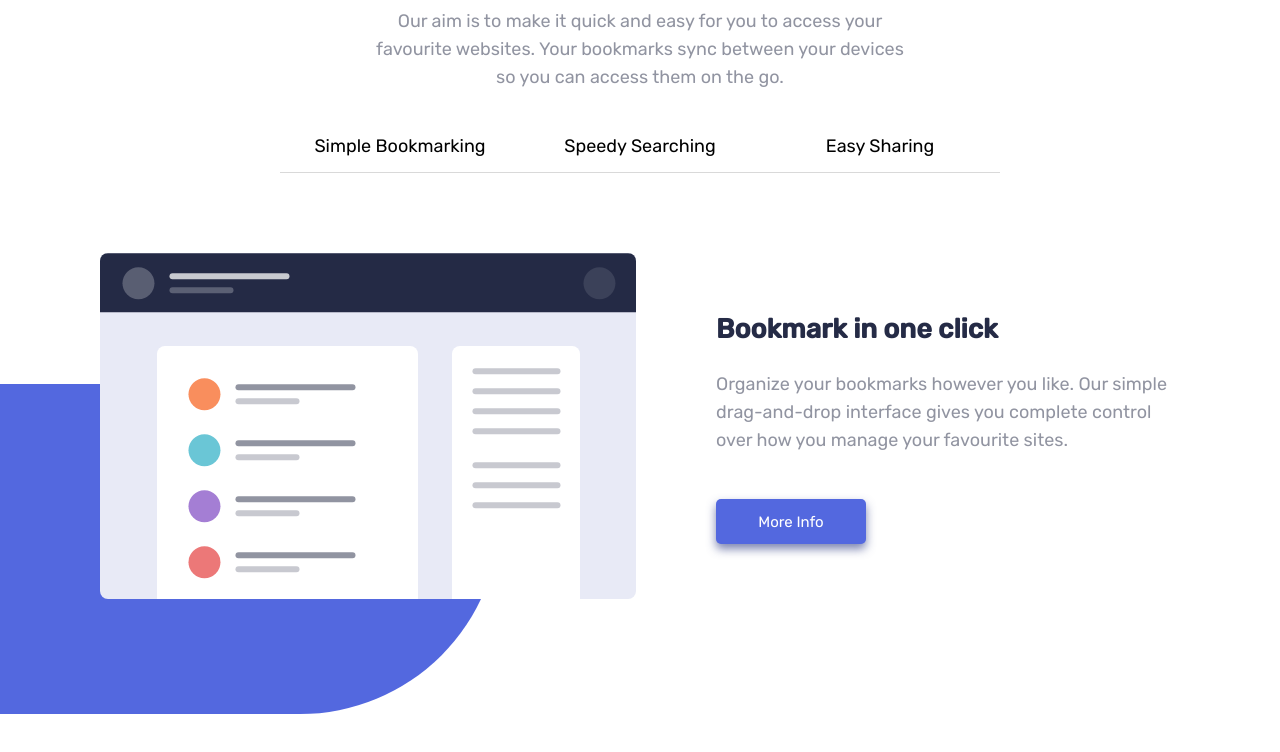
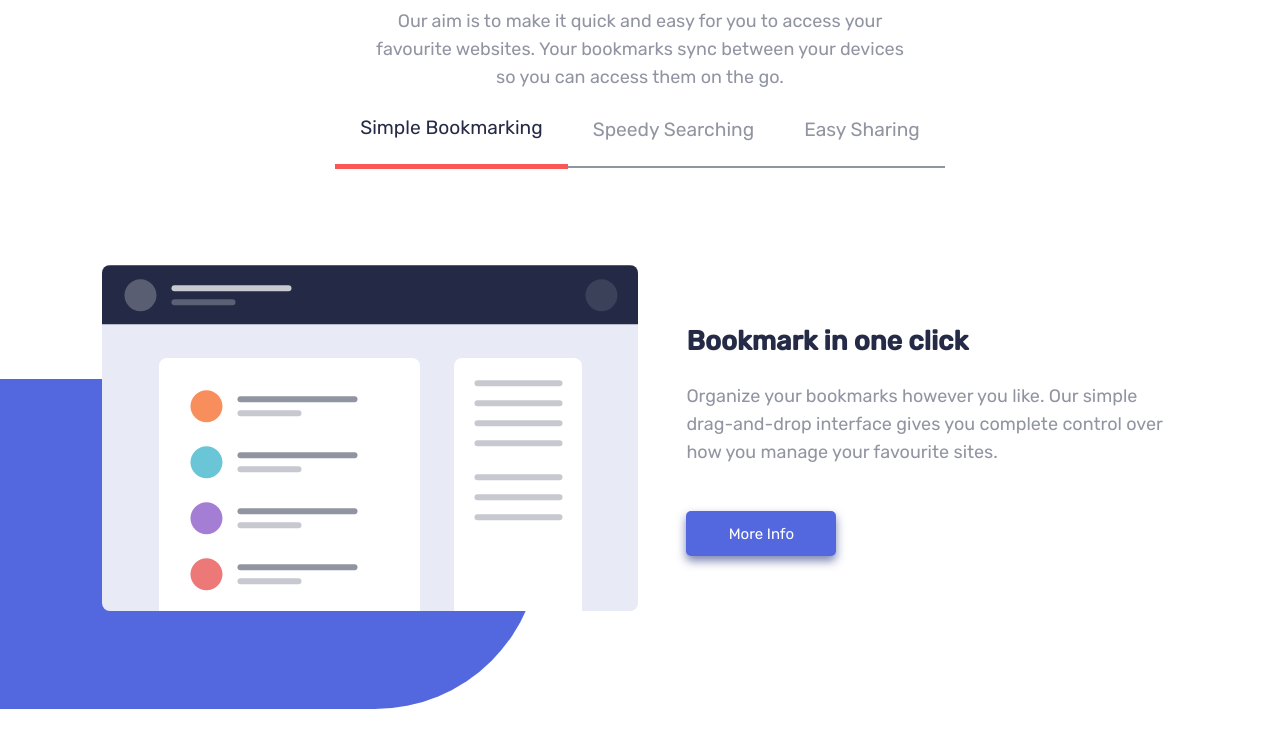
Before and after one commit to Dev-Lyh/Bookmark, a plain HTML site: page index.html in a window 1280 px wide. Shown: the part 716-1468 px from the top of the page. Before the commit the page ends 1430 px from the top, so only its background shows below. Drawn offline with Linux system fonts and the light colour scheme.

Commit message:
commit 15:04 PM (NB)

```diff
--- a/index.html
+++ b/index.html
@@ -54,63 +54,49 @@
                 </div>
             </div>
         </div>
-        <div class="geral-feat-carr">
-            <div class="flex-carrousel">
-                <label for="checkbtnOne" class="label-1 label">Simple Bookmarking</label>
-                <label for="checkbtnTwo" class="label-2 label">Speedy Searching</label>
-                <label for="checkbtnThree" class="label-3 label">Easy Sharing</label>
+        <div class="feature-tab">
+            <input type="radio" name="tabs" id="bookmarking" value="bookmarking" class="radio" checked>
+            <label for="bookmarking" class="label-tab">Simple Bookmarking</label>
+            <div class="c-tab1 c-tab">
+                <div class="img-tab1">
+                    <img src="./images/illustration-features-tab-1.svg" alt="tab feature">
+                </div>
+                <div class="t-tab1 t-tab">
+                    <h2>Bookmark in one click</h2>
+                    <p>
+                        Organize your bookmarks however you like. Our simple drag-and-drop interface gives you complete control over how you manage your favourite sites.
+                    </p>
+                    <button class="btn-heroB">More Info</button>
+                </div>
+            </div>
+        <input type="radio" name="tabs" id="searching" value="searching" class="radio">
+        <label for="searching" class="label-tab">Speedy Searching</label>
+        <div class="c-tab2 c-tab">
+            <div class="img-tab2">
+                <img src="./images/illustration-features-tab-2.svg" alt="tab feature">
+            </div>
+            <div class="t-tab2 t-tab">
+                <h2>Intelligent search</h2>
+                <p>
+                    Our powerful search feature will help you find saved sites in no time at all. No need to trawl through all of your bookmarks.
+                </p>
             </div>
         </div>
-        <input type="radio" id="checkbtnOne" value="checkbtnOne" name="tabs" checked>
-        <div class="carrousel-feat1" id="carrousel-feat1">
-            <div class="img-car">
-                <img src="./images/illustration-features-tab-1.svg" alt="" class="img-carr-1">
+        <input type="radio" name="tabs" id="sharing" value="sharing" class="radio">
+        <label for="sharing" class="label-tab">Easy Sharing</label>
+        <div class="c-tab3 c-tab">
+            <div class="img-tab3">
+                <img src="./images/illustration-features-tab-3.svg" alt="tab feature">
             </div>
-            <div class="text-feat">
+            <div class="t-tab3 t-tab">
                 <h2>Bookmark in one click</h2>
                 <p>
-                    Organize your bookmarks however you like. Our simple drag-and-drop interface
-                    gives you complete control over how you manage your favourite sites.
+                    Organize your bookmarks however you like. Our simple drag-and-drop interface gives you complete control over how you manage your favourite sites.
                 </p>
-                <button class="btn-heroB">More Info</button>
             </div>
         </div>
-        <input type="radio" id="checkbtnTwo" value="checkbtnTwo" name="tabs">
-        <div class="carrousel-feat2">
-            <div class="img-car">
-                <img src="./images/illustration-features-tab-2.svg" alt="" class="img-carr-1">
-            </div>
-            <div class="text-feat">
-                <h2>Bookmark in one click</h2>
-                <p>
-                    Organize your bookmarks however you like. Our simple drag-and-drop interface
-                    gives you complete control over how you manage your favourite sites.
-                </p>
-                <button class="btn-heroB">More Info</button>
-            </div>
-        </div>
-        <input type="radio" id="checkbtnThree" value="checkbtnThree" name="tabs">
-        <div class="carrousel-feat3">
-            <div class="img-car">
-                <img src="./images/illustration-features-tab-3.svg" alt="" class="img-carr-1">
-            </div>
-            <div class="text-feat">
-                <h2>Bookmark in one click</h2>
-                <p>
-                    Organize your bookmarks however you like. Our simple drag-and-drop interface
-                    gives you complete control over how you manage your favourite sites.
-                </p>
-                <button class="btn-heroB">More Info</button>
-            </div>
         </div>
     </nav>
-    <!--
-        <div class="sla">
-        <label for="checktext">Clique aqui</label>
-        <input type="checkbox" id="checktext">
-        <textarea id="textarea" cols="30" rows="10"></textarea>
-        </div>
-    -->
     <script src="main.js"></script>
 </body>
 </html>
--- a/main.css
+++ b/main.css
@@ -16,3 +16,12 @@
 body{
     font-size: 18px;
 }
+button{
+    width: 150px;
+    height: 45px;
+    border: none;
+    border-radius: 5px;
+    font-size: 15px;
+    cursor: pointer;
+    margin-top: 20px;
+}
--- a/style.css
+++ b/style.css
@@ -86,15 +86,6 @@ ul{
     margin-bottom: 25px;
     color: var(--GrayBlue);
 }
-.text-hero button{
-    width: 150px;
-    height: 45px;
-    border: none;
-    border-radius: 5px;
-    font-size: 15px;
-    cursor: pointer;
-    margin-top: 20px;
-}
 .btn-heroB{
     background-color: var(--SoftBlue);
     color: var(--White);
@@ -125,6 +116,7 @@ ul{
     color: var(--GrayBlue);
     border: 3px solid var(--GrayBlue);
 }
+/*!FEATURE PART*/
 .flex-text-feat{
     display: flex;
     justify-content: center;
@@ -143,95 +135,69 @@ ul{
     line-height: 28px;
     color: var(--GrayBlue);
 }
-.geral-feat-carr{
+/*?CARROUSEL*/
+.feature-tab::before {
+    content: '';
+    z-index: -1;
+    position: absolute;
+    left: 0;
+    top: 18rem;
+    border-bottom-right-radius: 250px;
+    border-top-right-radius: 250px;
+    width: 540px;
+    height: 330px;
+    background-color: var(--SoftBlue);
+}
+.feature-tab {
     display: flex;
+    align-items: center;
     justify-content: center;
-    align-items: center;
+    flex-wrap: wrap;
+    width: auto;
+    position: relative;
+    margin-bottom: 8rem;
 }
-.flex-carrousel{
+.feature-tab label {
+    padding: 25px;
+    border-bottom: 2px solid var(--GrayBlue);
+    cursor: pointer;
+    font-size: 1.2rem;
+    color: var(--GrayBlue);
+    margin-bottom: 3rem;
+}
+input[type="radio"]{
+    display: none;
+}
+.label-tab {
+    text-align: center;
     display: flex;
-    justify-content: center;
-    align-items: center;
-    height: 82px;
-    width: 720px;
-    border-bottom: 1px solid var(--LightGray);
-
-}
-
-.carrousel-feat1 , .carrousel-feat2, .carrousel-feat3{
-    display: flex;
-    padding: 0px 100px;
-    margin-top: 80px;
     align-items: center;
     justify-content: center;
 }
-.carrousel-feat1::before , .carrousel-feat2::before, .carrousel-feat3::before{
-    content: '';
-    position: absolute;
-    z-index: -1;
-    width: 500px;
-    height: 330px;
-    background-color: var(--SoftBlue);
-    border-bottom-right-radius: 200px;
-    left: 0;
-    top: 1100px;
+input[type="radio"]:checked + label + .c-tab{
+    display: flex;
 }
-.text-feat{
-    padding-left: 80px;
+input[type="radio"]:checked + label {
+    border-bottom: 5px solid var(--SoftRed);
+    color: var(--DarkBlue);
 }
-.text-feat button{
-    width: 150px;
-    height: 45px;
-    border: none;
-    border-radius: 5px;
-    font-size: 15px;
-    cursor: pointer;
-    margin-top: 20px;
+.feature-tab .c-tab {
+    display: none;
+    gap: 3rem;
+    align-items: center;
+    justify-content: center;
+    margin: 3rem 8%;
+    order: 1;
+    height: auto;
+    width: auto;
 }
-.carrousel-feat1 p , .carrousel-feat2 p , .carrousel-feat3 p{
-    color: var(--GrayBlue);
-    margin-top: 25px;
-    margin-bottom: 25px;
-    line-height: 28px;
-}
-.carrousel-feat1 h2 , .carrousel-feat2 h2, .carrousel-feat3 h2{
+.t-tab h2{
     color: var(--DarkBlue);
     margin-bottom: 25px;
 }
-.carrousel-feat1 , .carrousel-feat2, .carrousel-feat3{
-    display: none;
+.t-tab p{
+    margin-bottom: 25px;
+    margin-top: 25px;
+    color: var(--GrayBlue);
+    line-height: 28px;
 }
-input#checkbtnOne:checked~.carrousel-feat1{
-    display: flex;
-}
-input#checkbtnTwo:checked~.carrousel-feat2{
-    display: flex;
-    bottom: 0;
-}
-input#checkbtnThree:checked~.carrousel-feat3{
-    display: flex;
-}
-input[type="radio"]#checkbtnOne{
-    display: none;
-}
-input[type="radio"]#checkbtnTwo{
-    display: none;
-}
-input[type="radio"]#checkbtnThree{
-    display: none;
-}
-.flex-carrousel label{
-    text-align: center;
-    line-height: 40px;
-    padding: .8em;
-    cursor: pointer;
-    width: 240px;
-    height: 40px;
-}
-.flex-carrousel .label-1::after{
-    content: "";
-    display: none;
-    border-bottom: 4px solid red;
-    position: relative;
-    top: 2px;
-}
```
